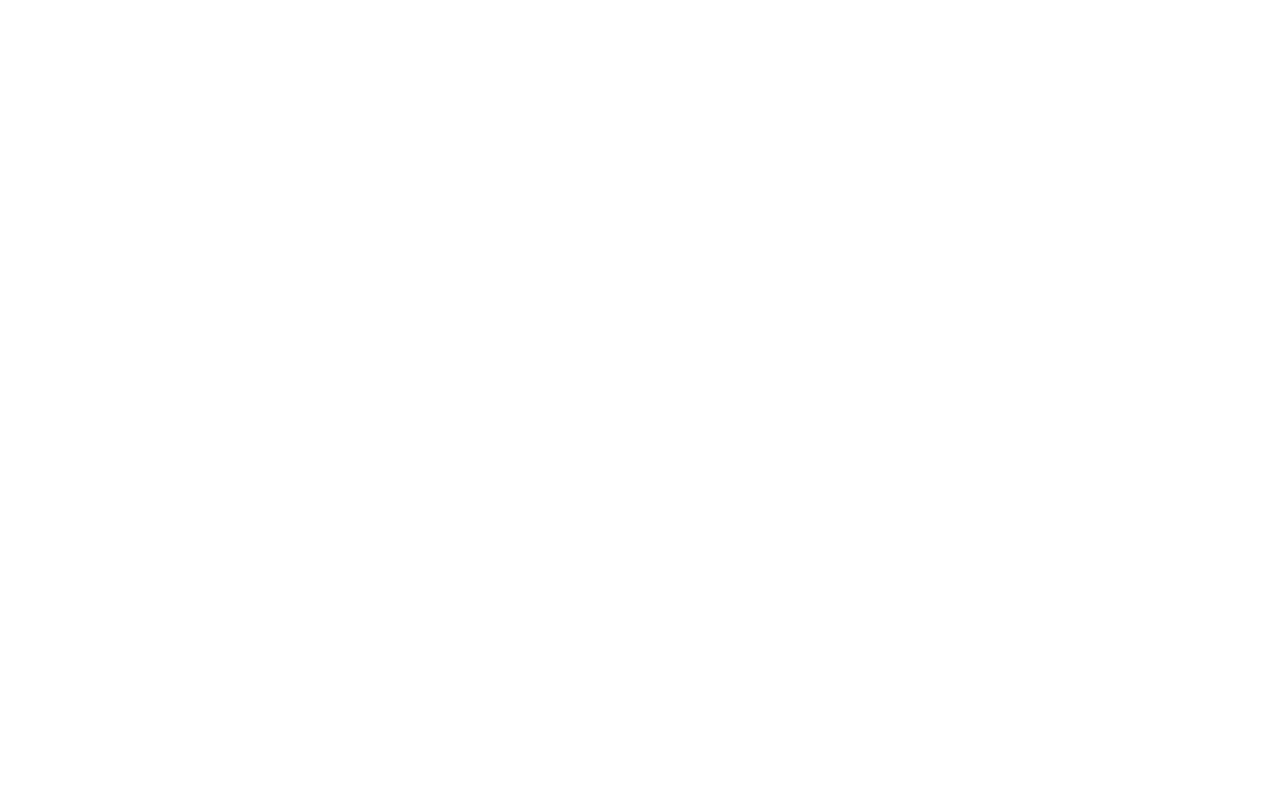
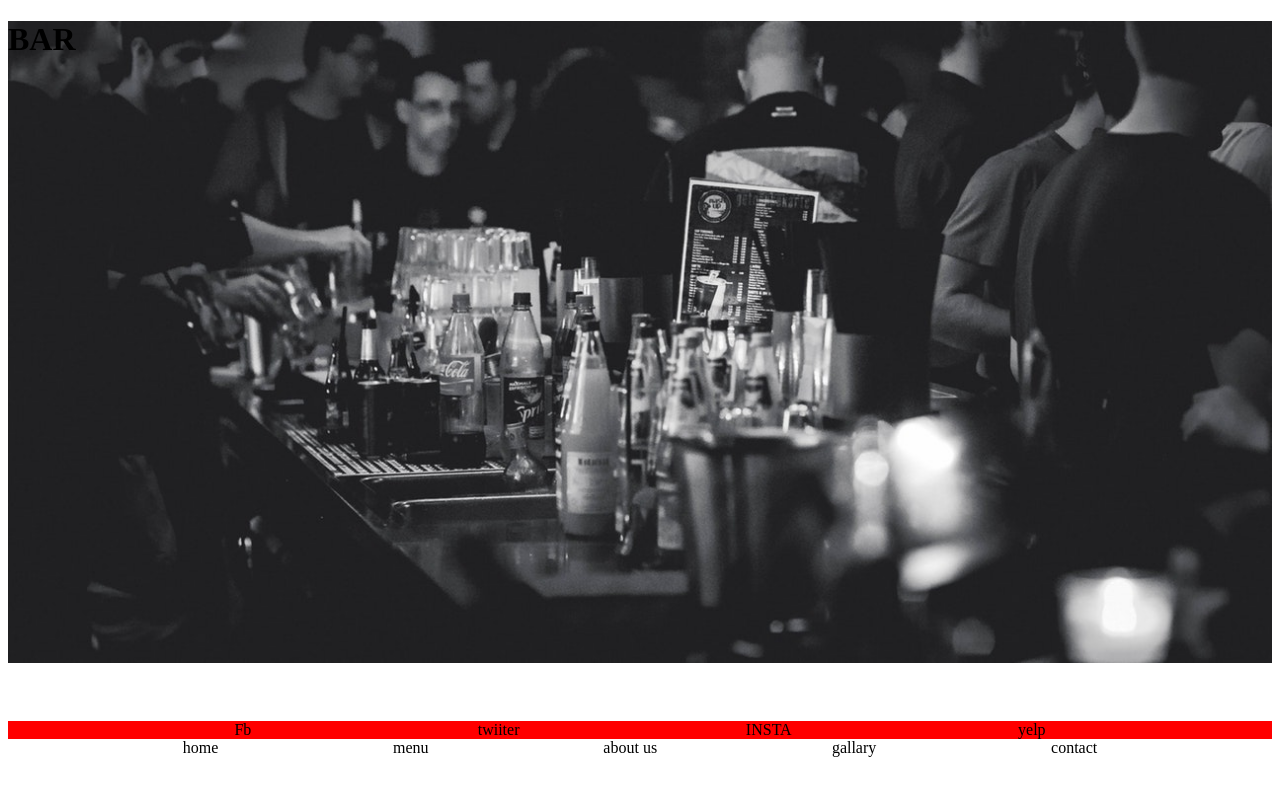
Before and after one commit to lalonso317/Restaurant-2, a plain HTML site: page index.html in a window 1280 px wide. Drawn offline with Linux system fonts and the light colour scheme.

Commit message:
header-a

```diff
--- a/index.html
+++ b/index.html
@@ -5,8 +5,27 @@
     <meta name="viewport" content="width=device-width, initial-scale=1.0">
     <meta http-equiv="X-UA-Compatible" content="ie=edge">
     <title>Document</title>
+    <link rel="stylesheet" href="style.css" />
+
 </head>
 <body>
+    <div class="container">
+      <header>
+        <h1 class="logo">BAR</h1>
+      </header>
+      <div class="social-media">
+        <div class="facebook">Fb</div>
+        <div class="twiiter">twiiter</div>
+        <div class="instagram">INSTA</div>
+        <div class="yelp">yelp</div>
+      </div>
+      <div class="menu-bar">
+        <div>home</div>
+        <div>menu</div>
+        <div>about us</div>
+        <div>gallary</div>
+        <div>contact</div>
+      </div>
 
 </body>
 </html>
--- a/style.css
+++ b/style.css
@@ -0,0 +1,25 @@
+.container {
+  margin: auto;
+}
+header {
+  background-image: url("./imgs/adult-alcohol-bar-274192.jpg");
+  width: auto;
+  height: 700px;
+  background-repeat: no-repeat;
+  background-size: cover;
+  background-position-y: -200px;
+}
+.logo {
+}
+
+.social-media {
+  display: flex;
+  justify-content: flex-end;
+  width: auto;
+  background: red;
+  justify-content: space-evenly;
+}
+.menu-bar {
+  display: flex;
+  justify-content: space-evenly;
+}
```
Also changed, not shown: imgs/adult-alcohol-bar-274192.jpg (added).
